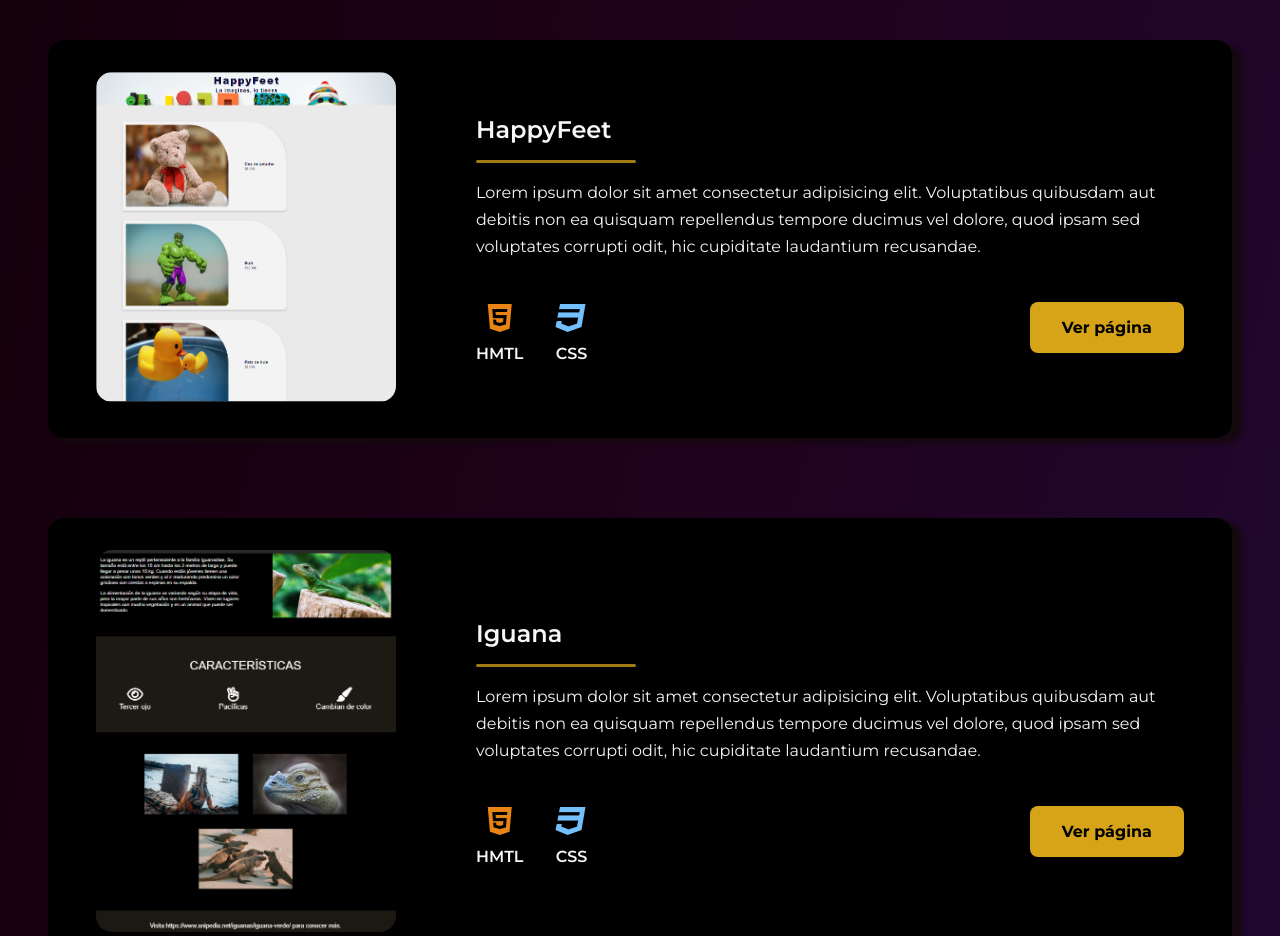
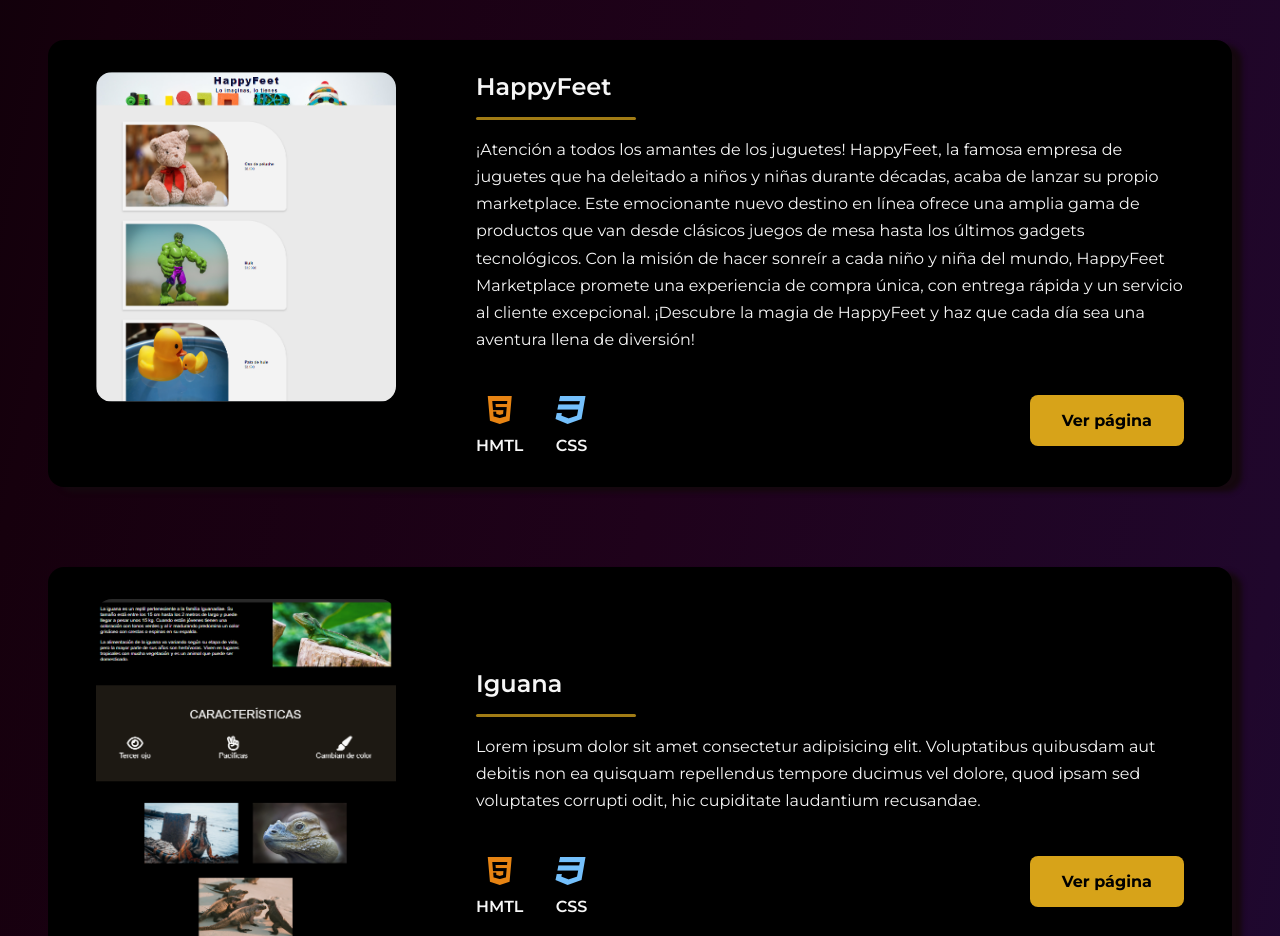
Before and after one commit to amuozprez/Fork-1-Claudio-Poblete, a plain HTML site: page index.html in a window 1280 px wide. Shown: the part 2500-3436 px from the top of the page. Drawn offline with Linux system fonts and the light colour scheme.

Commit message:
Se modifico el parrafo perteneciente a la tarjeta de HappyFeet

```diff
--- a/index.html
+++ b/index.html
@@ -116,7 +116,7 @@
               </div>
               <div class="bar__title"></div>
               <div class="card__description">
-                <p>Lorem ipsum dolor sit amet consectetur adipisicing elit. Voluptatibus quibusdam aut debitis non ea quisquam repellendus tempore ducimus vel dolore, quod ipsam sed voluptates corrupti odit, hic cupiditate laudantium recusandae.</p>
+                <p>¡Atención a todos los amantes de los juguetes! HappyFeet, la famosa empresa de juguetes que ha deleitado a niños y niñas durante décadas, acaba de lanzar su propio marketplace. Este emocionante nuevo destino en línea ofrece una amplia gama de productos que van desde clásicos juegos de mesa hasta los últimos gadgets tecnológicos. Con la misión de hacer sonreír a cada niño y niña del mundo, HappyFeet Marketplace promete una experiencia de compra única, con entrega rápida y un servicio al cliente excepcional. ¡Descubre la magia de HappyFeet y haz que cada día sea una aventura llena de diversión!</p>
               </div>
               <div class="card__bottom">
                 <div class="card__tech">
```
